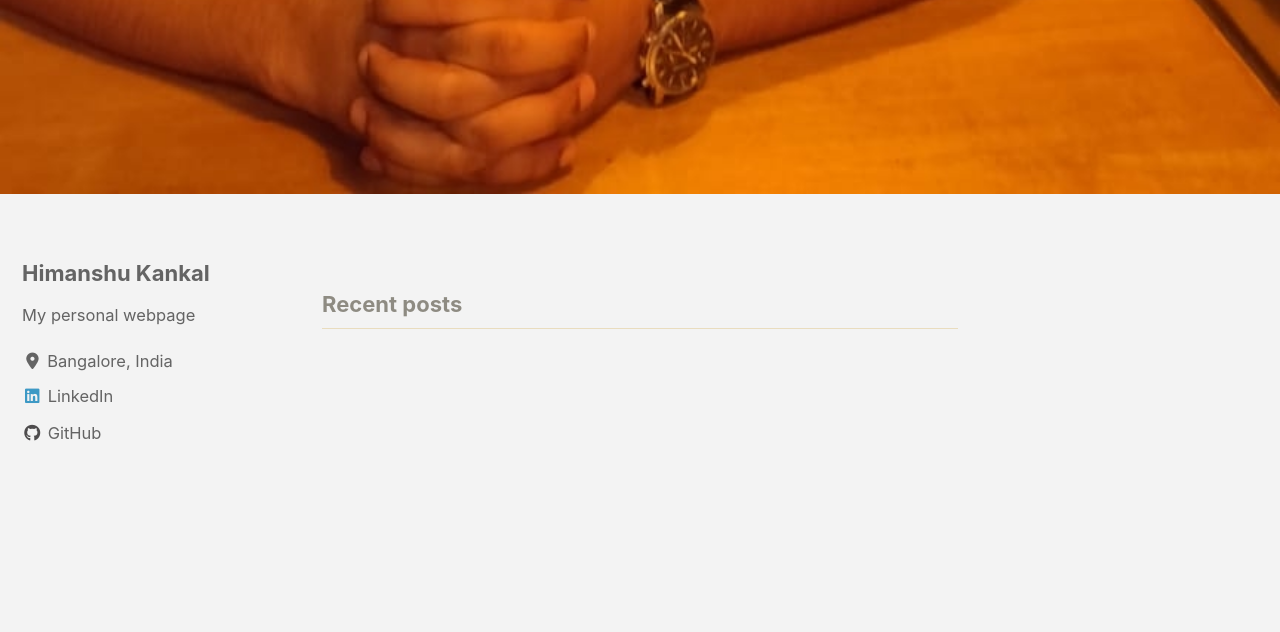
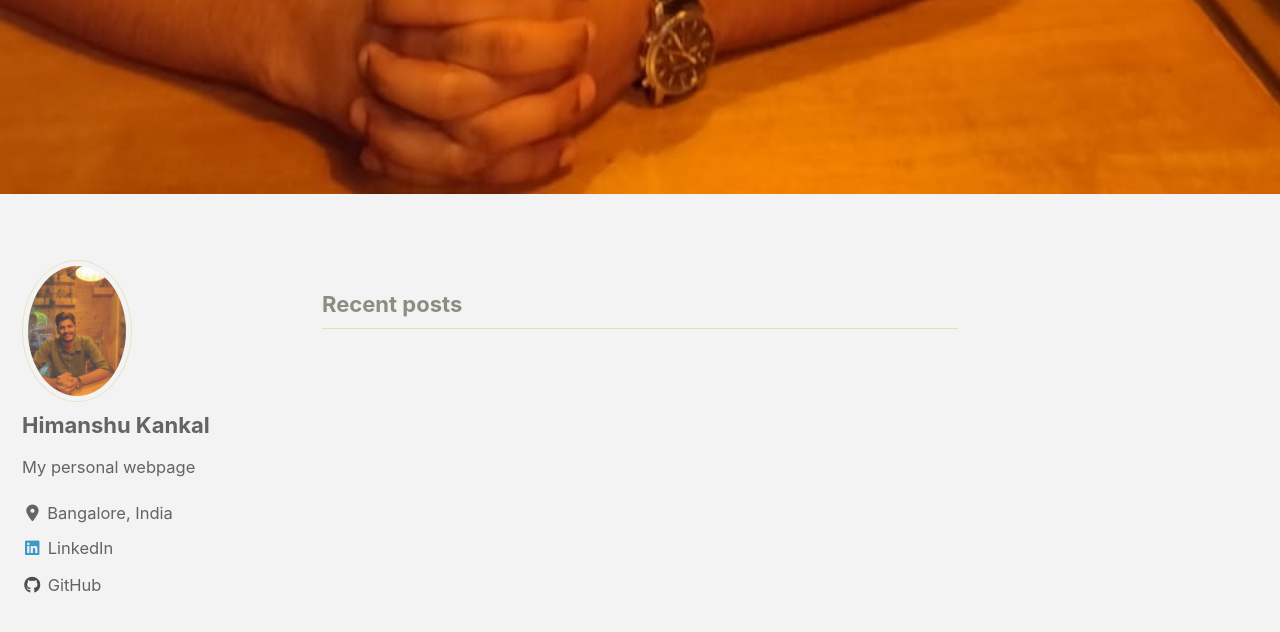
Before and after one commit to HimanUK/himanuk.github.io, a Jekyll site: the page built from index.html, in a window 1280 px wide and 900 px high, scrolled down 1602 px. Shown: the top 632 px of the window. Built offline with Jekyll 4.4.1, drawn with Linux system fonts in a browser that asks for light colours; cached includes are drawn as plain includes; nearby versions of some CDN libraries; the list of posts is cut into pages by our own code.

Commit message:
Update _config.yml

```diff
--- a/_config.yml
+++ b/_config.yml
@@ -94,7 +94,7 @@ analytics:
 # Site Author
 author:
   name             : "Himanshu Kankal"
-  avatar           : # path of avatar image, e.g. "/assets/images/bio-photo.jpg"
+  avatar           : "images/Dp_insta.jpg"
   bio              : "My personal webpage"
   location         : "Bangalore, India"
   email            :
```
